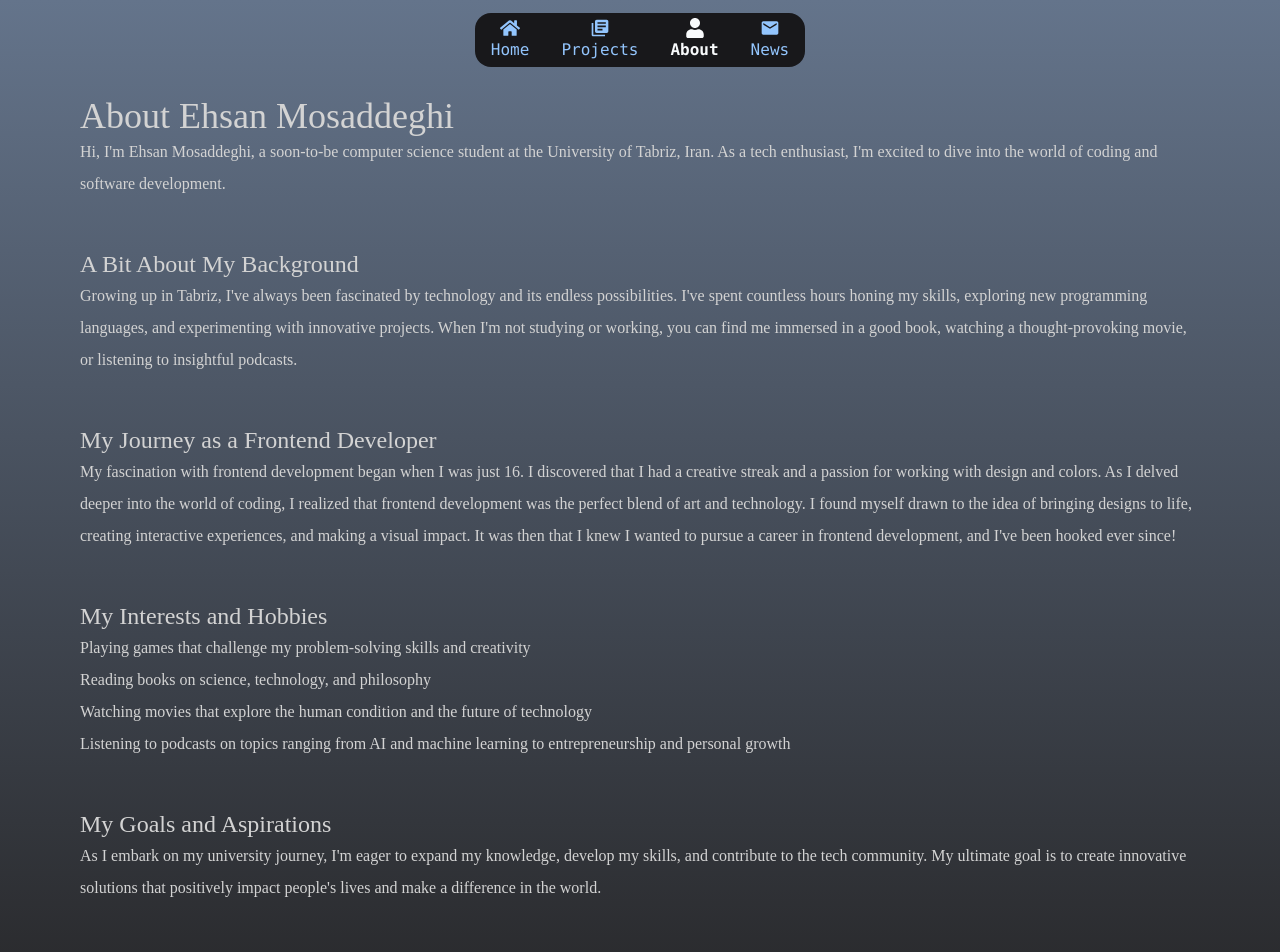
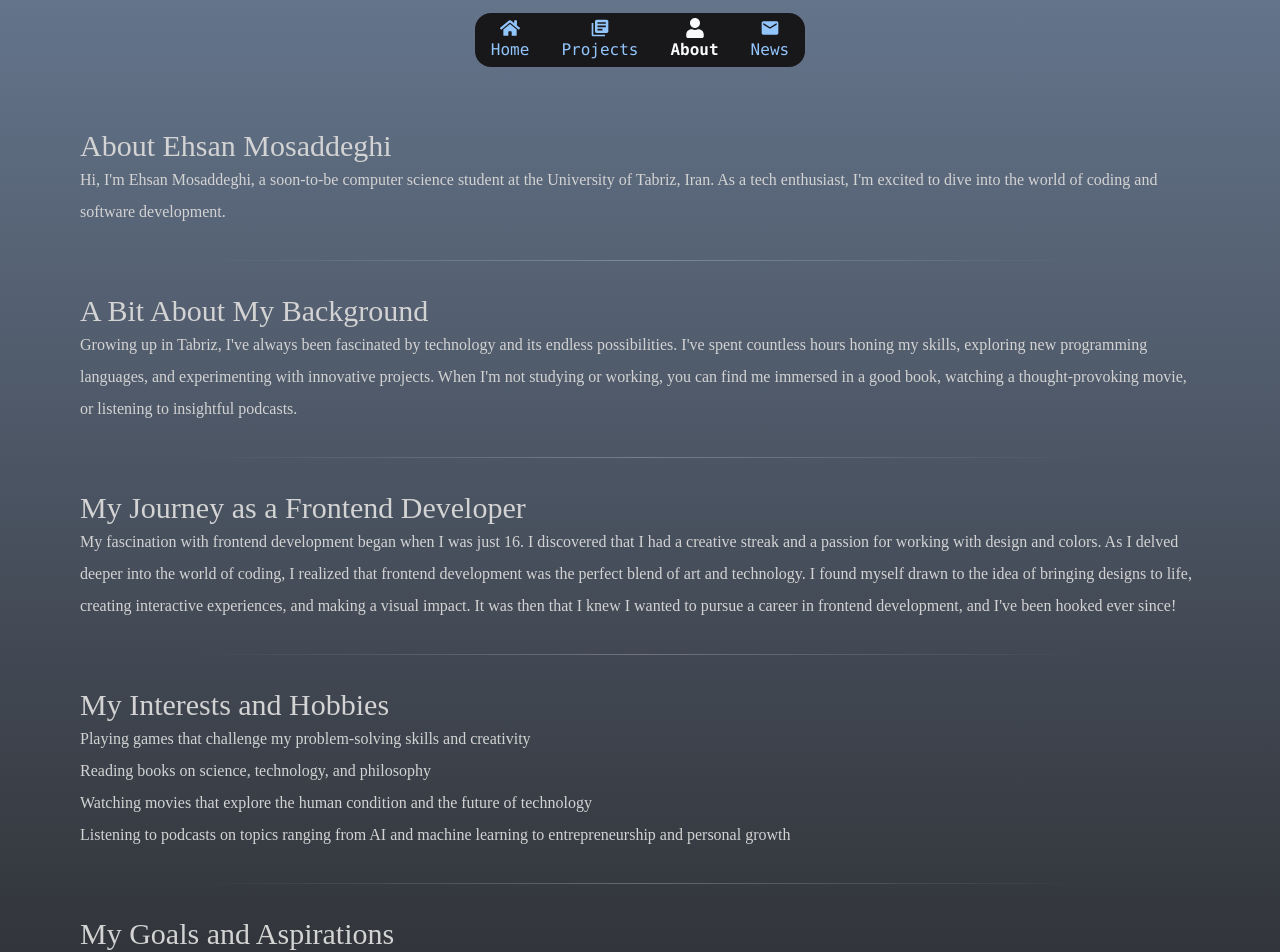
Before and after one commit to Ehsan-Mosaddeghi/Portfolio, a React (Vite) app: page /about in a window 1280 px wide. Shown: the top 952 px of the page. Built offline with nearby package versions, Linux system fonts and the light colour scheme.

Commit message:
Resume added

```diff
--- a/src/index.css
+++ b/src/index.css
@@ -47,11 +47,3 @@ body {
   top: 0;
   width: 100%;
 }
-
-h2 {
-  @apply text-2xl;
-}
-
-/* p {
-  @apply text-base;
-} */
--- a/src/pages/AboutPage.jsx
+++ b/src/pages/AboutPage.jsx
@@ -1,43 +1,40 @@
+import AboutItem from "../ui/AboutItem";
 import AnimatePage from "../ui/AnimatePage";
 
 function AboutPage() {
   return (
     <AnimatePage>
-      <div className="space-y-12 leading-8">
-        <div>
-          <h1 className="text-4xl">About Ehsan Mosaddeghi</h1>
+      <AboutItem title="About Ehsan Mosaddeghi">
         <p>
-            Hi, I'm Ehsan Mosaddeghi, a soon-to-be computer science student at
-            the University of Tabriz, Iran. As a tech enthusiast, I'm excited to
-            dive into the world of coding and software development.
+          Hi, I'm Ehsan Mosaddeghi, a soon-to-be computer science student at the
+          University of Tabriz, Iran. As a tech enthusiast, I'm excited to dive
+          into the world of coding and software development.
         </p>
-        </div>
-        <div>
-          <h2>A Bit About My Background</h2>
+      </AboutItem>
+
+      <AboutItem title="A Bit About My Background">
         <p>
           Growing up in Tabriz, I've always been fascinated by technology and
           its endless possibilities. I've spent countless hours honing my
           skills, exploring new programming languages, and experimenting with
-            innovative projects. When I'm not studying or working, you can find
-            me immersed in a good book, watching a thought-provoking movie, or
+          innovative projects. When I'm not studying or working, you can find me
+          immersed in a good book, watching a thought-provoking movie, or
           listening to insightful podcasts.
         </p>
-        </div>
-        <div>
-          <h2>My Journey as a Frontend Developer</h2>
+      </AboutItem>
+      <AboutItem title="My Journey as a Frontend Developer">
         <p>
           My fascination with frontend development began when I was just 16. I
-            discovered that I had a creative streak and a passion for working
-            with design and colors. As I delved deeper into the world of coding,
-            I realized that frontend development was the perfect blend of art
-            and technology. I found myself drawn to the idea of bringing designs
-            to life, creating interactive experiences, and making a visual
-            impact. It was then that I knew I wanted to pursue a career in
-            frontend development, and I've been hooked ever since!
+          discovered that I had a creative streak and a passion for working with
+          design and colors. As I delved deeper into the world of coding, I
+          realized that frontend development was the perfect blend of art and
+          technology. I found myself drawn to the idea of bringing designs to
+          life, creating interactive experiences, and making a visual impact. It
+          was then that I knew I wanted to pursue a career in frontend
+          development, and I've been hooked ever since!
         </p>
-        </div>
-        <div>
-          <h2>My Interests and Hobbies</h2>
+      </AboutItem>
+      <AboutItem title="My Interests and Hobbies">
         <ul>
           <li>
             Playing games that challenge my problem-solving skills and
@@ -49,30 +46,27 @@ function AboutPage() {
             technology
           </li>
           <li>
-              Listening to podcasts on topics ranging from AI and machine
-              learning to entrepreneurship and personal growth
+            Listening to podcasts on topics ranging from AI and machine learning
+            to entrepreneurship and personal growth
           </li>
         </ul>
-        </div>
-        <div>
-          <h2>My Goals and Aspirations</h2>
+      </AboutItem>
+      <AboutItem title="My Goals and Aspirations">
         <p>
           As I embark on my university journey, I'm eager to expand my
-            knowledge, develop my skills, and contribute to the tech community.
-            My ultimate goal is to create innovative solutions that positively
-            impact people's lives and make a difference in the world.
+          knowledge, develop my skills, and contribute to the tech community. My
+          ultimate goal is to create innovative solutions that positively impact
+          people's lives and make a difference in the world.
         </p>
-        </div>
-        <div>
-          <h2>Get in Touch</h2>
+      </AboutItem>
+      <AboutItem title="Get in Touch">
         <p>
           If you'd like to learn more about my projects, experiences, or
           interests, feel free to explore my portfolio or reach out to me
           directly. I'm always open to new opportunities, collaborations, and
           conversations about the latest tech trends and ideas.
         </p>
-        </div>
-      </div>
+      </AboutItem>
     </AnimatePage>
   );
 }
--- a/src/pages/HomePage.jsx
+++ b/src/pages/HomePage.jsx
@@ -31,6 +31,16 @@ function HomePage() {
               learning and creating innovative user experiences. Eager to grow
               and explore new technologies.
             </p>
+
+            <div>
+              <a
+                className="rounded-md border-2 border-primary bg-transparent px-6 py-3 text-xl duration-300 hover:invert"
+                href="https://drive.google.com/file/d/1Aj4nrS6B-AW5Vj2AijqYH5ct2rLJezIi/view?usp=drive_link"
+                target="blink"
+              >
+                My Resume
+              </a>
+            </div>
           </div>
         </div>
 
--- /dev/null
+++ b/src/ui/AboutItem.jsx
@@ -0,0 +1,15 @@
+function AboutItem({ children, title }) {
+  return (
+    <>
+      <div className="my-8 leading-8">
+        <div>
+          <h2 className="text-3xl">{title}</h2>
+          {children}
+        </div>
+      </div>
+      <div className="break-line"></div>
+    </>
+  );
+}
+
+export default AboutItem;
--- a/src/ui/NewsItem.jsx
+++ b/src/ui/NewsItem.jsx
@@ -17,14 +17,14 @@ function NewsItem({ children, date }) {
 
   return (
     <>
-      <div className="grid grid-cols-1 py-8 text-xl sm:grid-cols-[135px_135px_1fr]">
+      <div className="grid grid-cols-2 py-8 text-xl sm:grid-cols-[135px_135px_1fr]">
         {convertedDate !== "Invalid Date" && (
           <span className="">{days > 0 ? `${days} days ago` : "New"}</span>
         )}
         <span>
           {convertedMonthAndDay}, <br /> {convertedYear}
         </span>
-        {children}
+        <div className="col-span-2 sm:col-auto">{children}</div>
       </div>
       <div className="break-line"></div>
     </>
```
Lines whose indentation alone changed are shown as unchanged.
